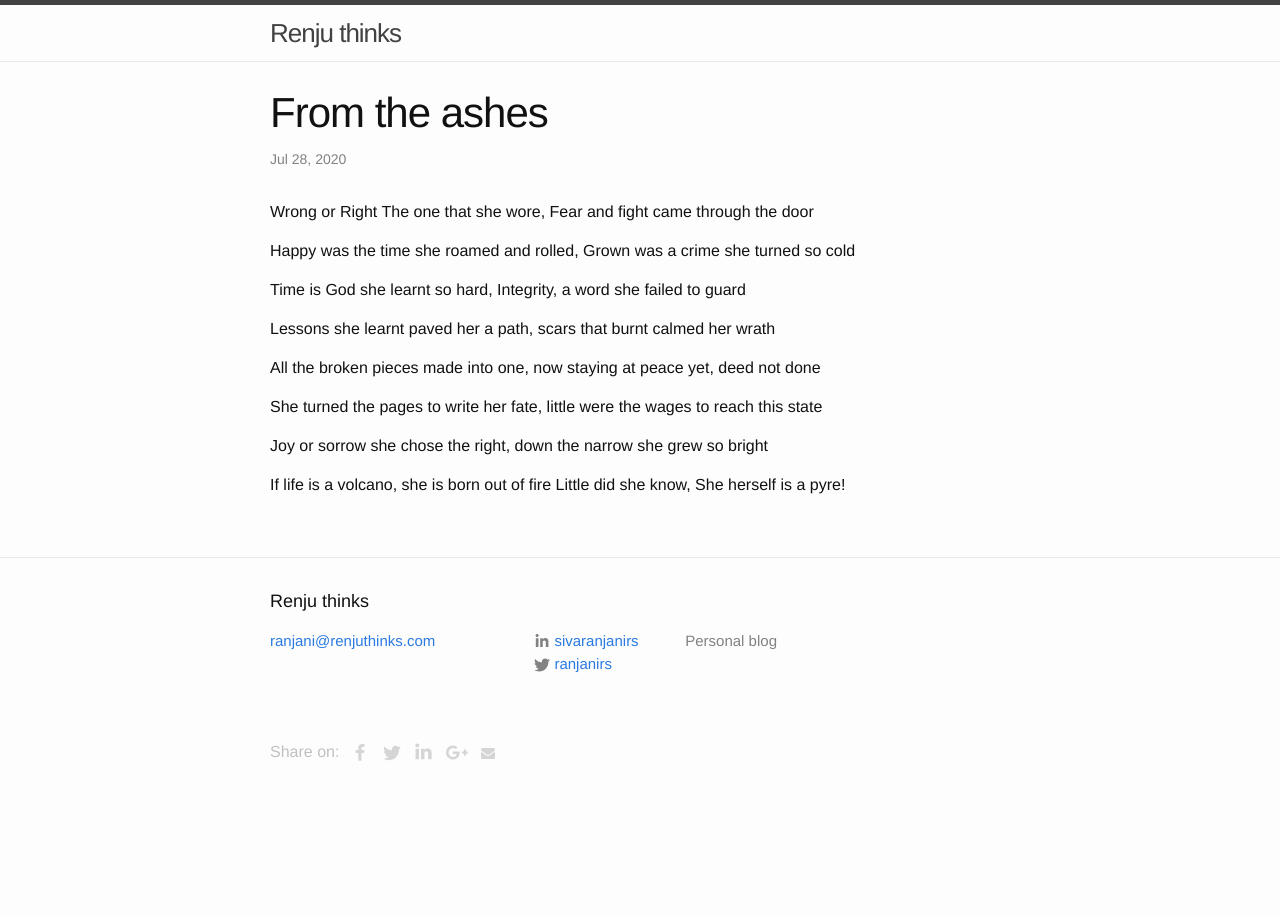
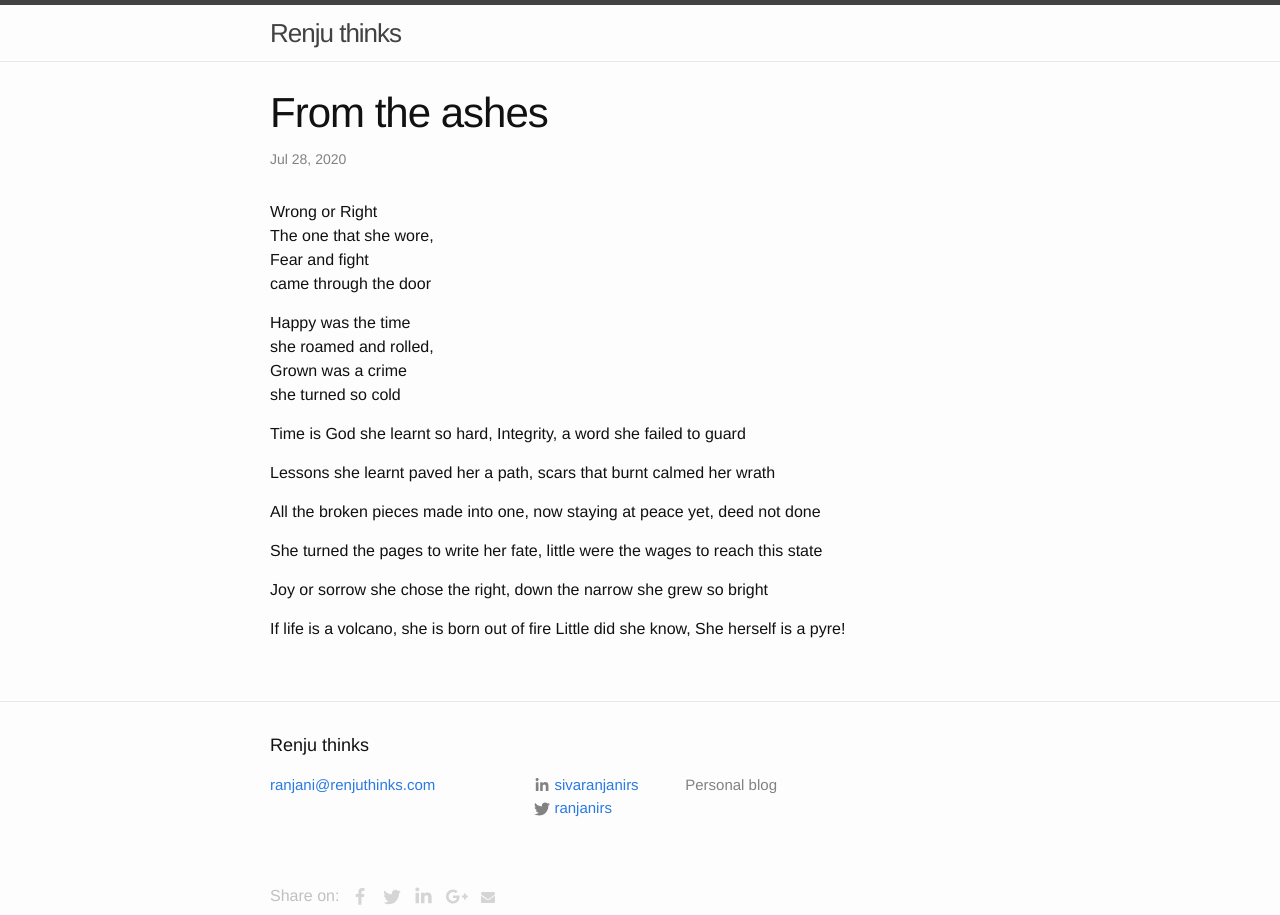
Before and after one commit to sivaranjanirsattanathan/renjuthinks, a Jekyll site: the page built from _posts/2020-07-28-From the ashes.markdown, in a window 1280 px wide. Built offline with Jekyll 4.4.1, drawn with Linux system fonts in a browser that asks for light colours.

Commit message:
added br

```diff
--- a/_posts/2020-07-28-From the ashes.markdown
+++ b/_posts/2020-07-28-From the ashes.markdown
@@ -5,23 +5,23 @@ date:   2020-07-28 14.42.00
 categories: Poems
 ---
 
-<p> Wrong or Right
+<p> Wrong or Right  <br />
 
-The one that she wore,
+The one that she wore,  <br />
 
-Fear and fight
+Fear and fight   <br />
 
-came through the door
+came through the door   <br />
 </p>
 
 
-<p>Happy was the time
+<p>Happy was the time  <br />
 
-she roamed and rolled,
+she roamed and rolled,  <br />
 
-Grown was a crime
+Grown was a crime  <br />
 
-she turned so cold
+she turned so cold  <br />
 </p>
 
 
```
